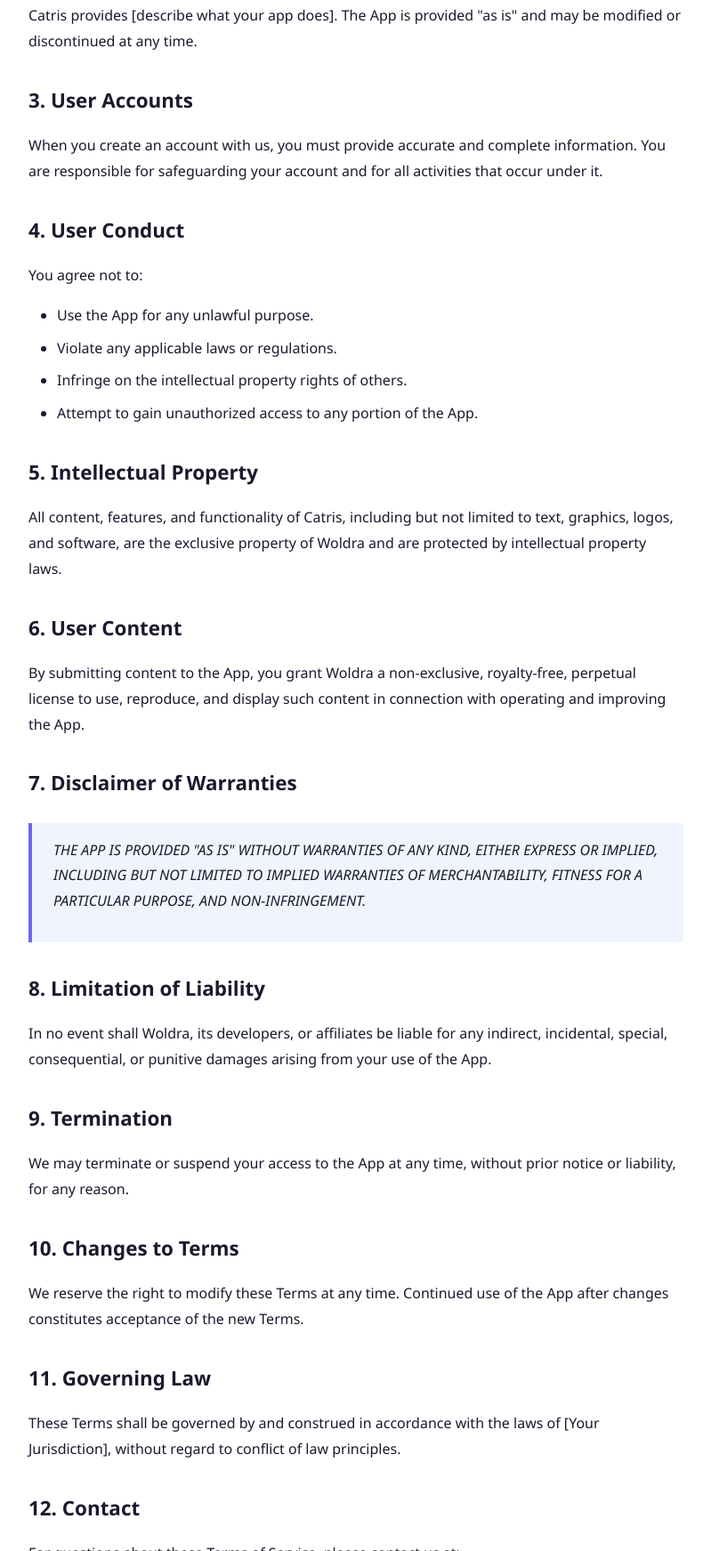
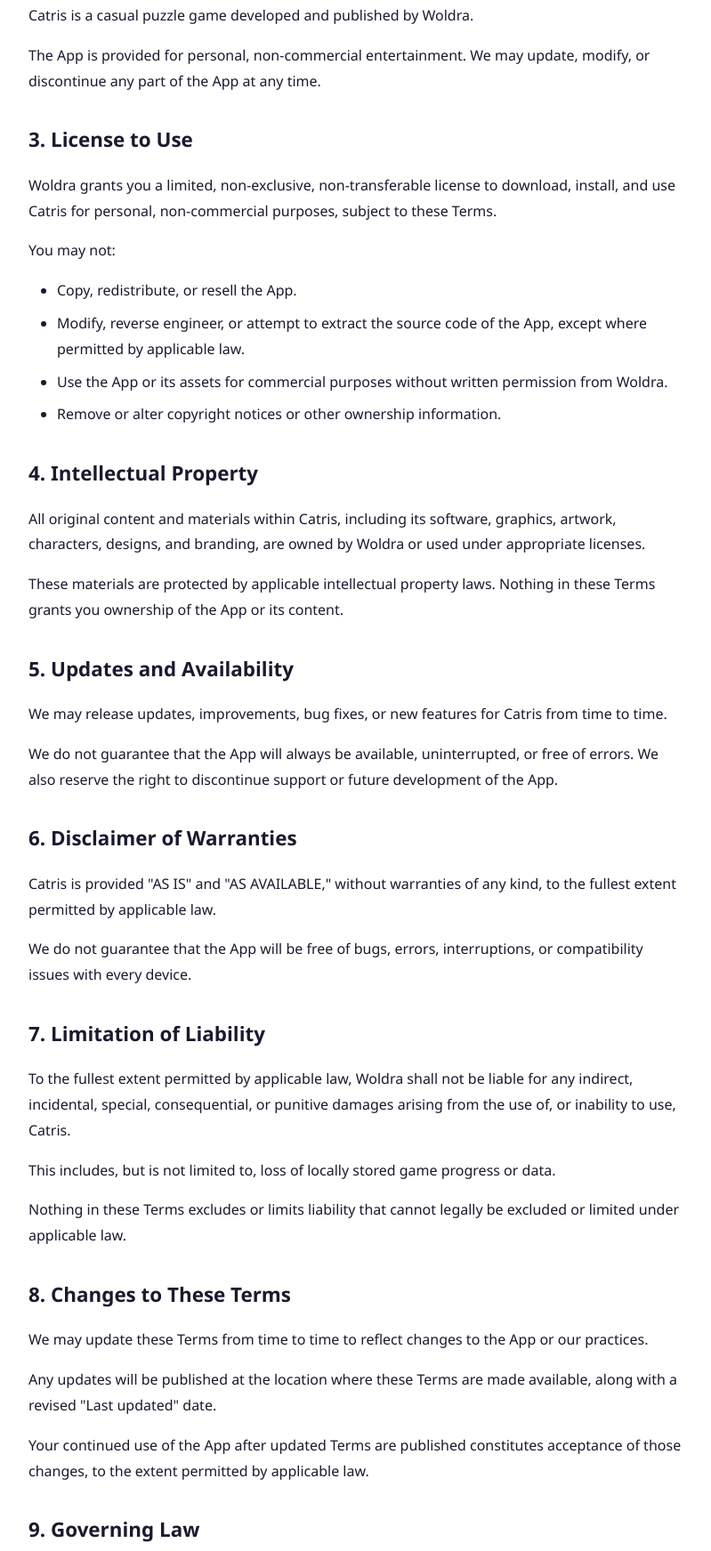
Before and after one commit to FangerZero/apps, a plain HTML site: page apps/catris/termsOfService/index.html in a window 1280 px wide. Shown: the part 518-2261 px from the top of the page at 89% size, without its empty margins (240-1039 px from the left). Drawn offline with Linux system fonts and the light colour scheme.

Commit message:
chore: update catris terms of service

```diff
--- a/apps/catris/termsOfService/index.html
+++ b/apps/catris/termsOfService/index.html
@@ -26,51 +26,52 @@
 
     <div class="document-content">
       <h2>1. Acceptance of Terms</h2>
-      <p>By accessing or using the Catris application ("the App"), you agree to be bound by these Terms of Service ("Terms"). If you do not agree to these Terms, do not use the App.</p>
+      <p>By downloading, installing, or using Catris (the "App"), you agree to these Terms of Service ("Terms"). If you do not agree to these Terms, please do not use the App.</p>
 
-      <h2>2. Description of Service</h2>
-      <p>Catris provides [describe what your app does]. The App is provided "as is" and may be modified or discontinued at any time.</p>
+      <h2>2. Description of the App</h2>
+      <p>Catris is a casual puzzle game developed and published by Woldra.</p>
+      <p>The App is provided for personal, non-commercial entertainment. We may update, modify, or discontinue any part of the App at any time.</p>
 
-      <h2>3. User Accounts</h2>
-      <p>When you create an account with us, you must provide accurate and complete information. You are responsible for safeguarding your account and for all activities that occur under it.</p>
-
-      <h2>4. User Conduct</h2>
-      <p>You agree not to:</p>
+      <h2>3. License to Use</h2>
+      <p>Woldra grants you a limited, non-exclusive, non-transferable license to download, install, and use Catris for personal, non-commercial purposes, subject to these Terms.</p>
+      <p>You may not:</p>
       <ul>
-        <li>Use the App for any unlawful purpose.</li>
-        <li>Violate any applicable laws or regulations.</li>
-        <li>Infringe on the intellectual property rights of others.</li>
-        <li>Attempt to gain unauthorized access to any portion of the App.</li>
+        <li>Copy, redistribute, or resell the App.</li>
+        <li>Modify, reverse engineer, or attempt to extract the source code of the App, except where permitted by applicable law.</li>
+        <li>Use the App or its assets for commercial purposes without written permission from Woldra.</li>
+        <li>Remove or alter copyright notices or other ownership information.</li>
       </ul>
 
-      <h2>5. Intellectual Property</h2>
-      <p>All content, features, and functionality of Catris, including but not limited to text, graphics, logos, and software, are the exclusive property of Woldra and are protected by intellectual property laws.</p>
+      <h2>4. Intellectual Property</h2>
+      <p>All original content and materials within Catris, including its software, graphics, artwork, characters, designs, and branding, are owned by Woldra or used under appropriate licenses.</p>
+      <p>These materials are protected by applicable intellectual property laws. Nothing in these Terms grants you ownership of the App or its content.</p>
 
-      <h2>6. User Content</h2>
-      <p>By submitting content to the App, you grant Woldra a non-exclusive, royalty-free, perpetual license to use, reproduce, and display such content in connection with operating and improving the App.</p>
+      <h2>5. Updates and Availability</h2>
+      <p>We may release updates, improvements, bug fixes, or new features for Catris from time to time.</p>
+      <p>We do not guarantee that the App will always be available, uninterrupted, or free of errors. We also reserve the right to discontinue support or future development of the App.</p>
 
-      <h2>7. Disclaimer of Warranties</h2>
+      <h2>6. Disclaimer of Warranties</h2>
+      <p>Catris is provided "AS IS" and "AS AVAILABLE," without warranties of any kind, to the fullest extent permitted by applicable law.</p>
+      <p>We do not guarantee that the App will be free of bugs, errors, interruptions, or compatibility issues with every device.</p>
+
+      <h2>7. Limitation of Liability</h2>
+      <p>To the fullest extent permitted by applicable law, Woldra shall not be liable for any indirect, incidental, special, consequential, or punitive damages arising from the use of, or inability to use, Catris.</p>
+      <p>This includes, but is not limited to, loss of locally stored game progress or data.</p>
+      <p>Nothing in these Terms excludes or limits liability that cannot legally be excluded or limited under applicable law.</p>
+
+      <h2>8. Changes to These Terms</h2>
+      <p>We may update these Terms from time to time to reflect changes to the App or our practices.</p>
+      <p>Any updates will be published at the location where these Terms are made available, along with a revised "Last updated" date.</p>
+      <p>Your continued use of the App after updated Terms are published constitutes acceptance of those changes, to the extent permitted by applicable law.</p>
+
+      <h2>9. Governing Law</h2>
+      <p>These Terms shall be governed by and interpreted in accordance with the laws of the State of Wisconsin, United States, without regard to its conflict of law principles, except where applicable consumer protection laws require otherwise.</p>
+
+      <h2>10. Contact Information</h2>
+      <p>If you have questions about these Terms of Service, please contact us at:</p>
       <blockquote>
-        <p>THE APP IS PROVIDED "AS IS" WITHOUT WARRANTIES OF ANY KIND, EITHER EXPRESS OR IMPLIED, INCLUDING BUT NOT LIMITED TO IMPLIED WARRANTIES OF MERCHANTABILITY, FITNESS FOR A PARTICULAR PURPOSE, AND NON-INFRINGEMENT.</p>
-      </blockquote>
-
-      <h2>8. Limitation of Liability</h2>
-      <p>In no event shall Woldra, its developers, or affiliates be liable for any indirect, incidental, special, consequential, or punitive damages arising from your use of the App.</p>
-
-      <h2>9. Termination</h2>
-      <p>We may terminate or suspend your access to the App at any time, without prior notice or liability, for any reason.</p>
-
-      <h2>10. Changes to Terms</h2>
-      <p>We reserve the right to modify these Terms at any time. Continued use of the App after changes constitutes acceptance of the new Terms.</p>
-
-      <h2>11. Governing Law</h2>
-      <p>These Terms shall be governed by and construed in accordance with the laws of [Your Jurisdiction], without regard to conflict of law principles.</p>
-
-      <h2>12. Contact</h2>
-      <p>For questions about these Terms of Service, please contact us at:</p>
-      <blockquote>
-        <p>Email: <a href="mailto:legal@woldra.com">legal@woldra.com</a><br>
-        Developer: Woldra</p>
+        <p><strong>Developer:</strong> Woldra<br>
+        <strong>Email:</strong> <a href="mailto:legal@woldra.com">legal@woldra.com</a></p>
       </blockquote>
     </div>
   </main>
```
